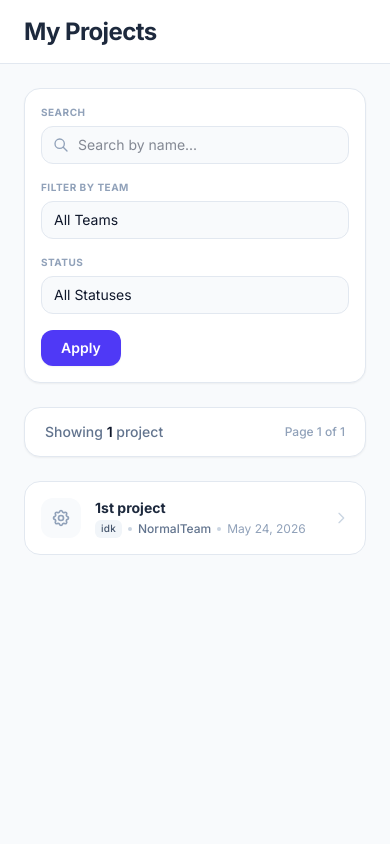
After one commit to Reverad/DevForge, a Django app: page /project/ in a window 390 px wide. The commit adds this page. Run offline with Django 5.2, Linux system fonts and the light colour scheme; a user stored in the database is signed in; data comes from the database, SQL or seed files in the repository; both versions use the stored data as it was after the commit.

Commit message:
add pagination, search bar and project list page

```diff
--- a/devforge/urls.py
+++ b/devforge/urls.py
@@ -1,19 +1,5 @@
-"""
-URL configuration for devforge project.
-
-The `urlpatterns` list routes URLs to views. For more information please see:
-    https://docs.djangoproject.com/en/6.0/topics/http/urls/
-Examples:
-Function views
-    1. Add an import:  from my_app import views
-    2. Add a URL to urlpatterns:  path('', views.home, name='home')
-Class-based views
-    1. Add an import:  from other_app.views import Home
-    2. Add a URL to urlpatterns:  path('', Home.as_view(), name='home')
-Including another URLconf
-    1. Import the include() function: from django.urls import include, path
-    2. Add a URL to urlpatterns:  path('blog/', include('blog.urls'))
-"""
+from django.conf import settings
+from django.conf.urls.static import static
 from django.contrib import admin
 from django.urls import path, include
 
@@ -22,7 +8,7 @@ urlpatterns = [
     path("", include("core.urls", namespace="core")),
     path("user/", include("users.urls", namespace="users")),
     path("team/", include("teams.urls", namespace="teams")),
-    # path("project/", include("projects.urls", namespace="projects")),
+    path("project/", include("projects.urls", namespace="projects")),
     # path("task/", include("tasks.urls", namespace="tasks")),
     path("accounts/", include("django.contrib.auth.urls")),
-]
+] + static(settings.STATIC_URL, document_root=settings.STATIC_ROOT)
--- a/projects/urls.py
+++ b/projects/urls.py
@@ -1,2 +1,9 @@
+from django.urls import path
+
+from projects.views import ProjectListView
+
+urlpatterns = [
+    path("", ProjectListView.as_view(), name="project-list"),
+]
 
 app_name = "projects"
--- a/projects/views.py
+++ b/projects/views.py
@@ -1,3 +1,39 @@
-from django.shortcuts import render
+from django.contrib.auth.mixins import LoginRequiredMixin
+from django.db.models import Q
+from django.views import generic
 
-# Create your views here.
+from projects.models import Project
+from teams.models import Team
+
+
+class ProjectListView(LoginRequiredMixin, generic.ListView):
+    model = Project
+    paginate_by = 20
+
+    def get_queryset(self):
+        user = self.request.user
+        queryset = Project.objects.filter(
+            Q(team__owner=user) | Q(team__members=user)
+        ).distinct()
+
+        team_id = self.request.GET.get("team")
+        status = self.request.GET.get("status")
+        search_query = self.request.GET.get("search")
+
+        if team_id:
+            queryset = queryset.filter(team_id=team_id)
+        if status:
+            queryset = queryset.filter(status=status)
+        if search_query:
+            queryset = queryset.filter(title__icontains=search_query)
+
+        return queryset
+
+    def get_context_data(self, **kwargs):
+        context = super().get_context_data(**kwargs)
+        user = self.request.user
+
+        context["user_teams"] = Team.objects.filter(
+            Q(owner=user) | Q(members=user)
+        ).distinct()
+        return context
--- /dev/null
+++ b/templates/includes/pagination.html
@@ -0,0 +1,17 @@
+{% if is_paginated %}
+  <div class="flex items-center justify-center gap-2 pt-6">
+    {% if page_obj.has_previous %}
+      <a href="?page={{ page_obj.previous_page_number }}"
+         class="px-3 py-1.5 bg-white border border-slate-200 text-xs font-semibold rounded-lg text-slate-600 hover:bg-slate-50 transition-all">Previous</a>
+    {% endif %}
+
+    <span class="text-xs font-medium text-slate-500 bg-slate-100 px-3 py-1.5 rounded-lg">
+          Page {{ page_obj.number }} of {{ page_obj.paginator.num_pages }}
+        </span>
+
+    {% if page_obj.has_next %}
+      <a href="?page={{ page_obj.next_page_number }}"
+         class="px-3 py-1.5 bg-white border border-slate-200 text-xs font-semibold rounded-lg text-slate-600 hover:bg-slate-50 transition-all">Next</a>
+    {% endif %}
+  </div>
+{% endif %}
--- /dev/null
+++ b/templates/includes/search_bar.html
@@ -0,0 +1,13 @@
+<div class="flex-1">
+  <label class="block text-[10px] font-bold text-slate-400 uppercase tracking-wider mb-1.5">Search</label>
+  <div class="relative">
+    <div class="absolute inset-y-0 left-0 pl-3 flex items-center pointer-events-none text-slate-400">
+      <svg class="w-4 h-4" fill="none" stroke="currentColor" viewBox="0 0 24 24">
+        <path stroke-linecap="round" stroke-linejoin="round" stroke-width="2"
+              d="M21 21l-6-6m2-5a7 7 0 11-14 0 7 7 0 0114 0z"></path>
+      </svg>
+    </div>
+    <input type="text" name="search" value="{{ request.GET.search|default:'' }}" placeholder="Search by name..."
+           class="w-full pl-9 pr-4 py-2 text-sm bg-slate-50 border border-slate-200 rounded-xl focus:outline-none focus:border-indigo-500 focus:bg-white transition-all">
+  </div>
+</div>
--- a/templates/includes/sidebar.html
+++ b/templates/includes/sidebar.html
@@ -20,7 +20,7 @@
         </svg>
         Tasks
       </a>
-      <a href="#"
+      <a href="{% url 'projects:project-list' %}"
          class="flex items-center gap-3 px-3 py-2.5 text-sm font-medium rounded-xl text-slate-600 hover:bg-slate-50 hover:text-slate-900 transition-colors">
         <svg class="w-5 h-5" fill="none" stroke="currentColor" viewBox="0 0 24 24">
           <path stroke-linecap="round" stroke-linejoin="round" stroke-width="2"
--- /dev/null
+++ b/templates/projects/project_list.html
@@ -0,0 +1,140 @@
+{% extends "base.html" %}
+
+{% block title %}My Projects — DevForge{% endblock %}
+
+{% block header %}
+  My Projects
+{% endblock %}
+
+{% block content %}
+  <div class="space-y-6">
+
+    <form method="get" action=""
+          class="flex flex-col lg:flex-row items-stretch lg:items-end gap-4 bg-white p-4 rounded-2xl border border-slate-200 shadow-xs mb-6">
+
+      {% include "includes/search_bar.html" %}
+
+      <div class="w-full lg:w-56">
+        <label class="block text-[10px] font-bold text-slate-400 uppercase tracking-wider mb-1.5">Filter by Team</label>
+        <select name="team"
+                class="w-full px-3 py-2 text-sm bg-slate-50 border border-slate-200 rounded-xl focus:outline-none focus:border-indigo-500 focus:bg-white transition-all appearance-none cursor-pointer">
+          <option value="">All Teams</option>
+          {% for team in user_teams %}
+            <option value="{{ team.id }}" {% if request.GET.team == team.id|slugify %}selected{% endif %}>
+              {{ team.name }}
+            </option>
+          {% endfor %}
+        </select>
+      </div>
+
+      <div class="w-full lg:w-44">
+        <label class="block text-[10px] font-bold text-slate-400 uppercase tracking-wider mb-1.5">Status</label>
+        <select name="status"
+                class="w-full px-3 py-2 text-sm bg-slate-50 border border-slate-200 rounded-xl focus:outline-none focus:border-indigo-500 focus:bg-white transition-all appearance-none cursor-pointer">
+          <option value="">All Statuses</option>
+          <option value="Open" {% if request.GET.status == 'Open' %}selected{% endif %}>Open</option>
+          <option value="Closed" {% if request.GET.status == 'Closed' %}selected{% endif %}>Closed</option>
+        </select>
+      </div>
+
+      <div class="flex items-center gap-2 shrink-0">
+        <button type="submit"
+                class="px-5 py-2 text-sm font-semibold text-white bg-indigo-600 hover:bg-indigo-700 rounded-xl shadow-xs transition-colors cursor-pointer">
+          Apply
+        </button>
+        {% if request.GET.search or request.GET.team or request.GET.status %}
+          <a href="{% url 'projects:project-list' %}"
+             class="px-4 py-2 text-sm font-semibold text-slate-600 bg-slate-100 hover:bg-slate-200 rounded-xl transition-colors text-center">
+            Reset
+          </a>
+        {% endif %}
+      </div>
+    </form>
+
+    {% if not project_list %}
+      <div class="text-center py-16 bg-white rounded-2xl border border-slate-200 p-8 max-w-md mx-auto shadow-xs">
+        <div class="inline-flex items-center justify-center w-12 h-12 rounded-xl bg-slate-50 text-slate-400 mb-4">
+          <svg class="w-6 h-6" fill="none" stroke="currentColor" viewBox="0 0 24 24">
+            <path stroke-linecap="round" stroke-linejoin="round" stroke-width="2"
+                  d="M9 5H7a2 2 0 00-2 2v12a2 2 0 002 2h10a2 2 0 002-2V7a2 2 0 00-2-2h-2M9 5a2 2 0 002 2h2a2 2 0 002-2M9 5a2 2 0 012-2h2a2 2 0 012 2m-3 7h3m-3 4h3m-6-4h.01M9 16h.01"></path>
+          </svg>
+        </div>
+        <h3 class="text-base font-bold text-slate-900">No projects found</h3>
+        <p class="text-xs text-slate-500 mt-1">Try changing your filter settings or check back later.</p>
+      </div>
+    {% else %}
+
+      <div class="flex items-center justify-between bg-white px-5 py-3.5 rounded-2xl border border-slate-200 shadow-xs">
+        <div class="text-sm font-medium text-slate-500">
+          Showing <span class="font-semibold text-slate-900">{{ paginator.count }}</span>
+          project{{ paginator.count|pluralize }}
+        </div>
+        <span class="text-xs text-slate-400 font-medium">Page {{ page_obj.number }} of {{ paginator.num_pages }}</span>
+      </div>
+
+      <div class="grid grid-cols-1 lg:grid-cols-2 gap-4">
+        {% for project in project_list %}
+          <a href="#"
+             class="group bg-white p-4 rounded-2xl border border-slate-200 hover:border-indigo-200 hover:shadow-md hover:shadow-slate-100/70 transition-all duration-200 flex items-center justify-between gap-4">
+
+            <div class="flex items-center gap-3.5 min-w-0">
+              <div
+                  class="w-10 h-10 rounded-xl bg-slate-50 text-slate-400 group-hover:bg-indigo-50 group-hover:text-indigo-600 flex items-center justify-center shrink-0 transition-colors">
+                <svg class="w-5 h-5" fill="none" stroke="currentColor" viewBox="0 0 24 24">
+                  <path stroke-linecap="round" stroke-linejoin="round" stroke-width="2"
+                        d="M10.325 4.317c.426-1.756 2.924-1.756 3.35 0a1.724 1.724 0 002.573 1.066c1.543-.94 3.31.826 2.37 2.37a1.724 1.724 0 001.065 2.572c1.756.426 1.756 2.924 0 3.35a1.724 1.724 0 00-1.066 2.573c.94 1.543-.826 3.31-2.37 2.37a1.724 1.724 0 00-2.572 1.065c-.426 1.756-2.924 1.756-3.35 0a1.724 1.724 0 00-2.573-1.066c-1.543.94-3.31-.826-2.37-2.37a1.724 1.724 0 00-1.065-2.572c-1.756-.426-1.756-2.924 0-3.35a1.724 1.724 0 001.066-2.573c-.94-1.543.826-3.31 2.37-2.37.996.608 2.296.07 2.572-1.065z"></path>
+                  <path stroke-linecap="round" stroke-linejoin="round" stroke-width="2"
+                        d="M15 12a3 3 0 11-6 0 3 3 0 016 0z"></path>
+                </svg>
+              </div>
+
+              <div class="min-w-0 space-y-0.5">
+                <h3 class="text-sm font-bold text-slate-800 group-hover:text-indigo-600 transition-colors truncate">
+                  {{ project.title }}
+                </h3>
+
+                <div class="flex items-center gap-1.5 text-xs text-slate-400">
+                  <span
+                      class="px-1.5 py-0.5 bg-slate-100 text-slate-600 rounded-md text-[10px] font-medium tracking-wide">
+                    {{ project.genre }}
+                  </span>
+                  <span class="w-1 h-1 rounded-full bg-slate-300"></span>
+                  <span class="font-medium text-slate-500 truncate max-w-[100px] lg:max-w-[140px]">
+                    {{ project.team.name }}
+                  </span>
+                  <span class="w-1 h-1 rounded-full bg-slate-300"></span>
+                  <span>{{ project.created_at|date:"M d, Y" }}</span>
+                </div>
+              </div>
+            </div>
+
+            <div class="flex items-center gap-3 shrink-0">
+
+              {% if project.status == 'Open' %}
+                <span
+                    class="hidden sm:inline-flex items-center px-2 py-0.5 rounded-md text-[10px] font-bold bg-emerald-50 text-emerald-700 border border-emerald-100 uppercase tracking-wide">
+                  Open
+                </span>
+              {% else %}
+                <span
+                    class="hidden sm:inline-flex items-center px-2 py-0.5 rounded-md text-[10px] font-bold bg-slate-100 text-slate-500 border border-slate-200 uppercase tracking-wide">
+                  Closed
+                </span>
+              {% endif %}
+
+              <div
+                  class="text-slate-300 group-hover:text-indigo-500 transform group-hover:translate-x-0.5 transition-all">
+                <svg class="w-4 h-4" fill="none" stroke="currentColor" viewBox="0 0 24 24">
+                  <path stroke-linecap="round" stroke-linejoin="round" stroke-width="2" d="M9 5l7 7-7 7"></path>
+                </svg>
+              </div>
+            </div>
+
+          </a>
+        {% endfor %}
+      </div>
+
+      {% include "includes/pagination.html" %}
+    {% endif %}
+  </div>
+{% endblock %}
```
Also changed, not shown: teams/views.py (+4 -3 lines), templates/teams/team.html (+2 -19 lines), db.sqlite3 (added).
